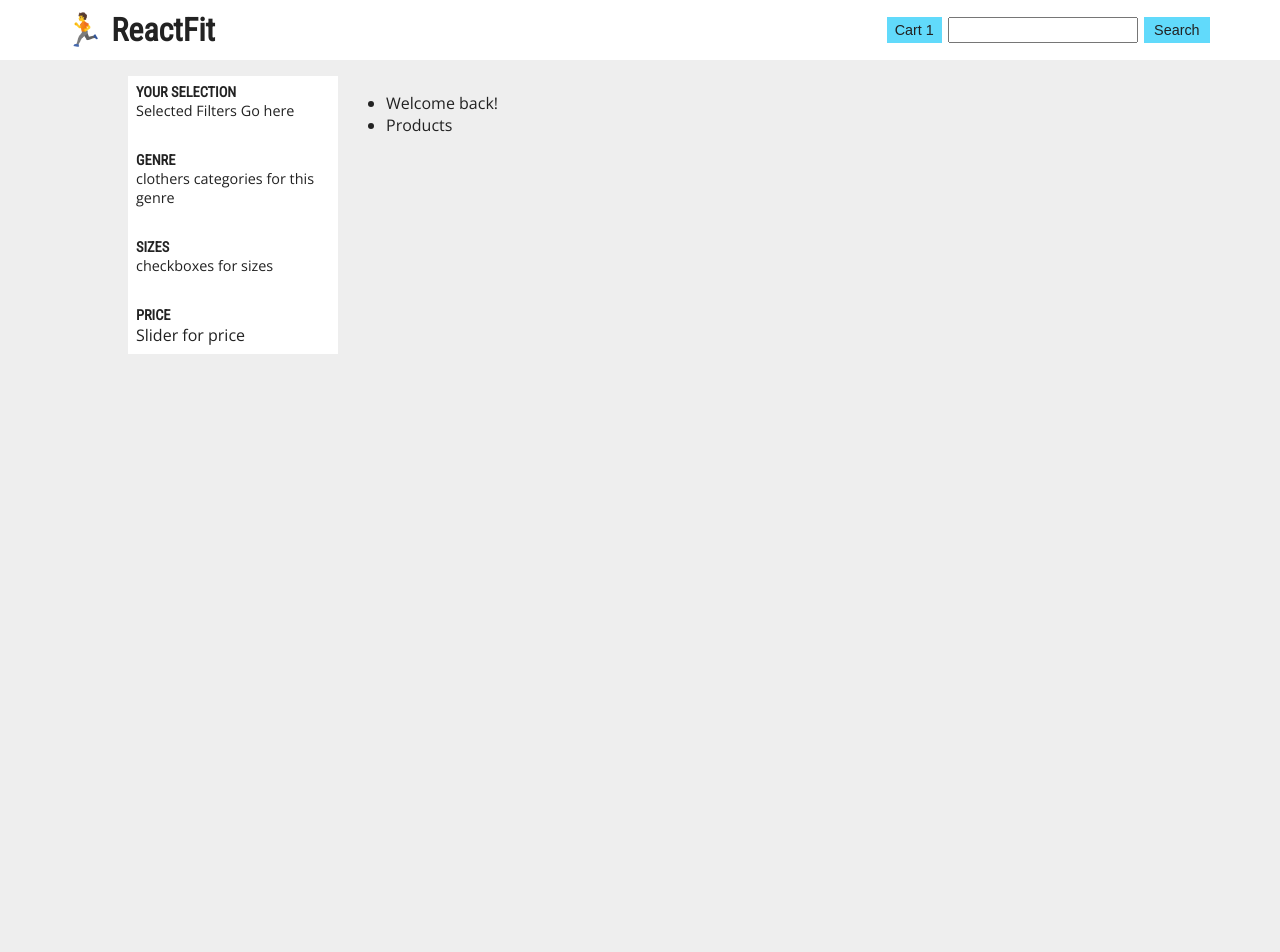
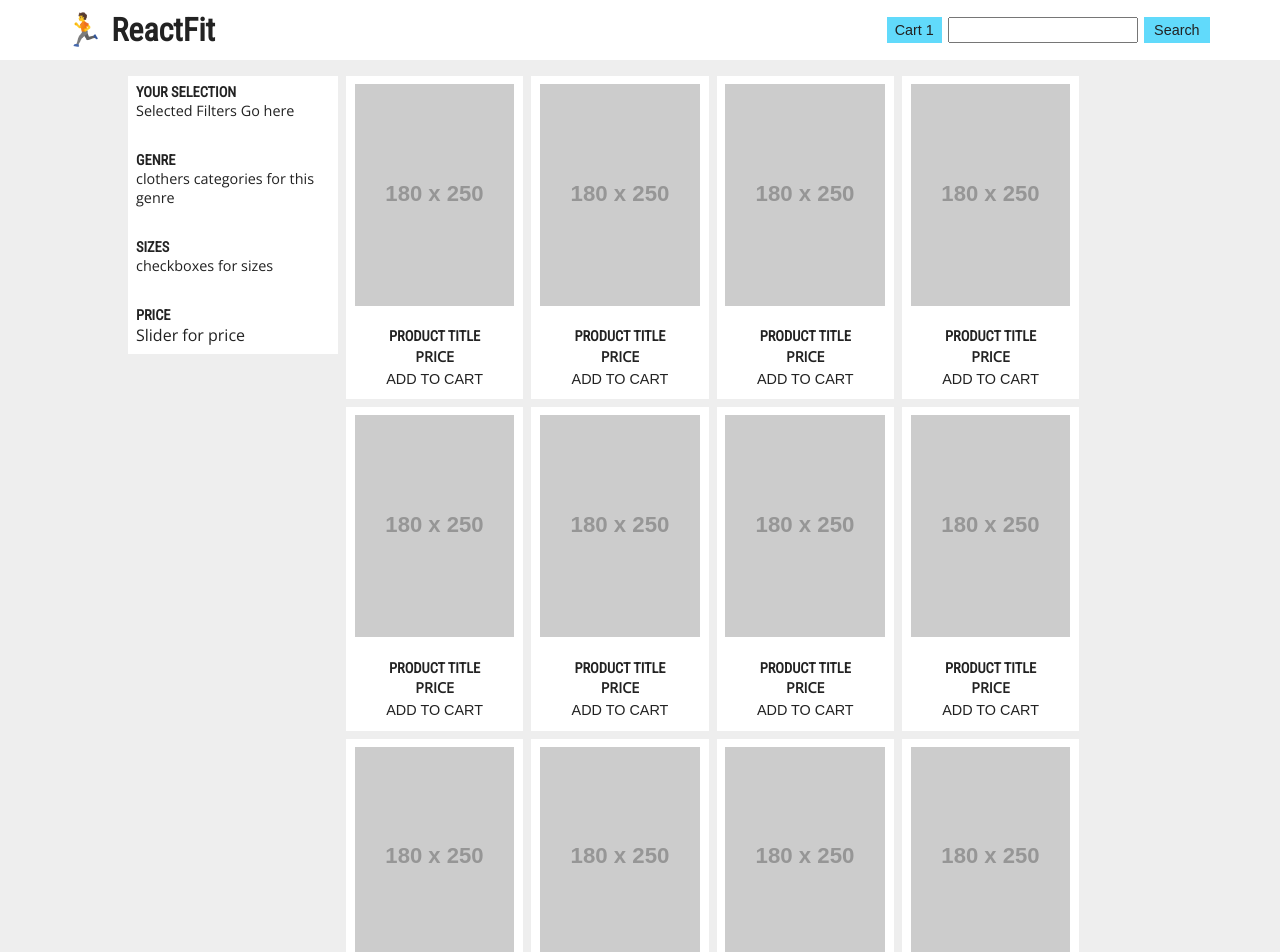
Before and after one commit to EstebanBorai/reactfit-shop, a React app: page / in a window 1280 px wide. Shown: the top 952 px of the page. Before the commit the page ends 800 px from the top, so only its background shows below. Built offline with nearby package versions, Linux system fonts and the light colour scheme.

Commit message:
Add product items

```diff
--- a/src/components/Filters/filters.scss
+++ b/src/components/Filters/filters.scss
@@ -1,6 +1,10 @@
 .filters {
   grid-column: 1 / 1;
   background: #ffffff;
+  height: min-content;
+  position: -webkit-sticky;
+  position: sticky;
+  top: -1px;
 
   .filter-category {
     padding: .5rem;
--- /dev/null
+++ b/src/components/Footer/footer.scss
@@ -0,0 +1,6 @@
+.page-footer {
+  width: 100%;
+  text-align: center;
+  padding: 1rem 0;
+  box-sizing: border-box;
+}
--- /dev/null
+++ b/src/components/Footer/index.tsx
@@ -0,0 +1,10 @@
+import * as React from 'react';
+import './footer.scss';
+
+const Footer = () => (
+  <footer className="page-footer">
+    <small>Hapiness and Code is the Answer</small>
+  </footer>
+);
+
+export default Footer;
--- a/src/components/Main/index.tsx
+++ b/src/components/Main/index.tsx
@@ -2,15 +2,19 @@ import * as React from 'react';
 import './main.scss';
 import Filters from 'components/Filters';
 import Showcase from 'components/Showcase';
+import Footer from 'components/Footer';
 
 const Main = () => {
   return (
+    <div className="main-layout">
       <main className="app-main">
         <div className="container">
           <Filters />
           <Showcase />
         </div>
       </main>
+      <Footer />
+    </div>
   )
 };
 
--- a/src/components/Main/main.scss
+++ b/src/components/Main/main.scss
@@ -1,6 +1,10 @@
+.main-layout {
+  display: flex;
+  flex-direction: column;
+
   .app-main {
     display: grid;
-  grid-template-columns: 15% auto 15%;
+    grid-template-columns: 10% auto 10%;
     padding-top: 1rem;
     box-sizing: border-box;
 
@@ -11,3 +15,4 @@
       gap: .5rem;
     }
   }
+}
--- /dev/null
+++ b/src/components/Showcase/ProductItem/index.tsx
@@ -0,0 +1,17 @@
+import * as React from 'react';
+import './product-item.scss';
+
+const ProductItem = () => (
+  <li className="product-item">
+    <div className="previewer">
+      <img src="https://via.placeholder.com/180x250" alt="product preview" />
+    </div>
+    <article>
+      <h4>Product Title</h4>
+      <span>Price</span>
+      <button>Add to Cart</button>
+    </article>
+  </li>
+)
+
+export default ProductItem;
--- /dev/null
+++ b/src/components/Showcase/ProductItem/product-item.scss
@@ -0,0 +1,45 @@
+.product-item {
+  background: #ffffff;
+  color: #222222;
+
+  .previewer {
+    padding: .5rem 0;
+    box-sizing: border-box;
+    display: inline-block;
+    width: calc(100% - 10%);
+    margin: 0 5%;
+
+    img {
+      width: 100%;
+    }
+  }
+
+  article {
+    display: flex;
+    flex-direction: column;
+    grid-row: 2 / 2;
+    padding: .5rem 0;
+    box-sizing: border-box;
+
+    * {
+      text-align: center;
+      font-size: .9rem;
+      text-transform: uppercase;
+    }
+
+    h4 {
+      font-size: .9rem;
+      margin: .1rem 0;
+    }
+
+    span {
+      font-weight: bold;
+    }
+
+    button {
+      background: none;
+      border: none;
+      color: #aaaaaa;
+    }
+  }
+}
--- a/src/components/Showcase/index.tsx
+++ b/src/components/Showcase/index.tsx
@@ -1,5 +1,6 @@
 import * as React from 'react';
-import Modal from 'components/lib/Modal';
+import './showcase.scss';
+import ProductItem from './ProductItem';
 
 const Showcase = () => {
   const [userIdentity, setIdentity] = React.useState(null);
@@ -16,12 +17,20 @@ const Showcase = () => {
   }, []);
 
   return (
-    <React.Fragment>
-      <ul>
-        <li>{userIdentity ? `Welcome back, ${userIdentity.firstName}!` : 'Welcome back!'}</li>
-        <li>Products</li>
-      </ul>
-    </React.Fragment>
+    <ul className="showcase">
+      <ProductItem />
+      <ProductItem />
+      <ProductItem />
+      <ProductItem />
+      <ProductItem />
+      <ProductItem />
+      <ProductItem />
+      <ProductItem />
+      <ProductItem />
+      <ProductItem />
+      <ProductItem />
+      <ProductItem />
+    </ul>
   )
 };
 
--- /dev/null
+++ b/src/components/Showcase/showcase.scss
@@ -0,0 +1,8 @@
+.showcase {
+  padding: 0;
+  margin: 0;
+  list-style-type: none;
+  gap: .5rem;
+  display: grid;
+  grid-template-columns: repeat(4, 22%);
+}
```
Lines whose indentation alone changed are shown as unchanged.
